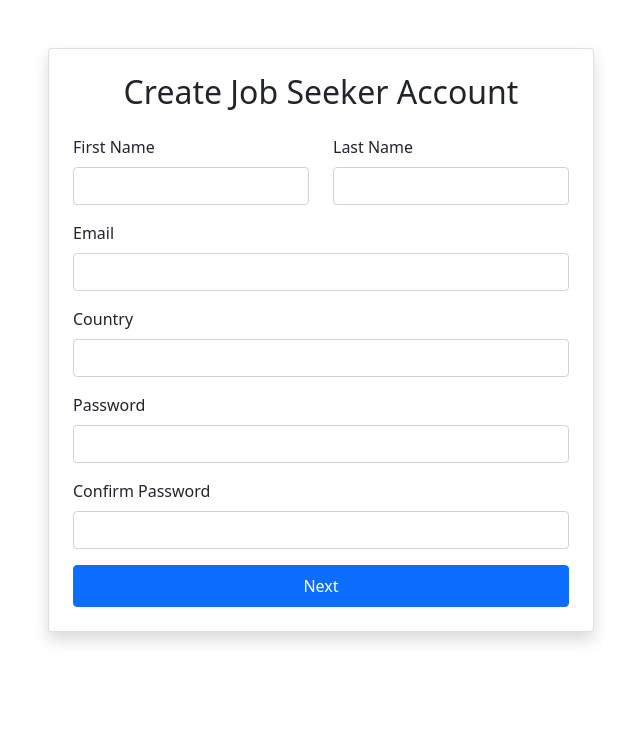
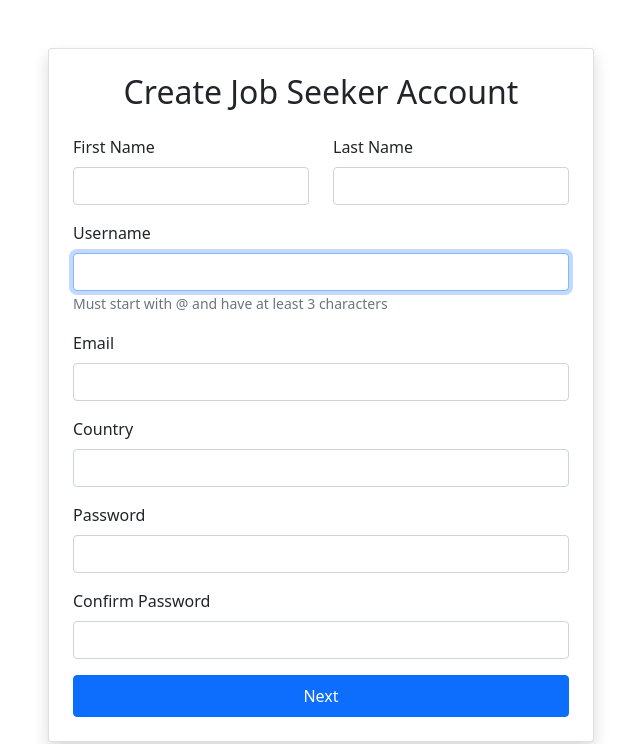
Before and after one commit to Ale-Newport/404-Not-Found, a Django app: page /employee/signup/ in a window 1280 px wide. Shown: the part 56-800 px from the top of the page, without its empty margins (319-959 px from the left). Run offline with Django 5.2, Linux system fonts and the light colour scheme; some libraries are stand-ins or nearby versions.

Commit message:
Add username field in employee sign up page to fix error

```diff
--- a/app/templates/partials/_step1_form.html
+++ b/app/templates/partials/_step1_form.html
@@ -9,6 +9,11 @@
             <label class="form-label">Last Name</label>
             {{ form.last_name }}
         </div>
+    </div>
+    <div class="mb-3">
+        <label class="form-label">Username</label>
+        {{ form.username }}
+        <small class="text-muted">Must start with @ and have at least 3 characters</small>
     </div>
     <div class="mb-3">
         <label class="form-label">Email</label>
--- a/app/views/views.py
+++ b/app/views/views.py
@@ -16,8 +16,17 @@ def employee_signup(request):
     if request.method == "POST":
         form = EmployeeSignUpForm(request.POST)
         if form.is_valid():
-            request.session["signup_data"] = request.POST  # Store in session
-            return redirect("employee_signup_2")  # Move to Step 2
+            # Store all form data in session
+            session_data = {
+                'username': form.cleaned_data['username'],
+                'email': form.cleaned_data['email'],
+                'password1': form.cleaned_data['password1'],
+                'first_name': form.cleaned_data['first_name'],
+                'last_name': form.cleaned_data['last_name'],
+                'country': form.cleaned_data['country'],
+            }
+            request.session["signup_data"] = session_data
+            return redirect("employee_signup_2")
     else:
         form = EmployeeSignUpForm()
 
```
